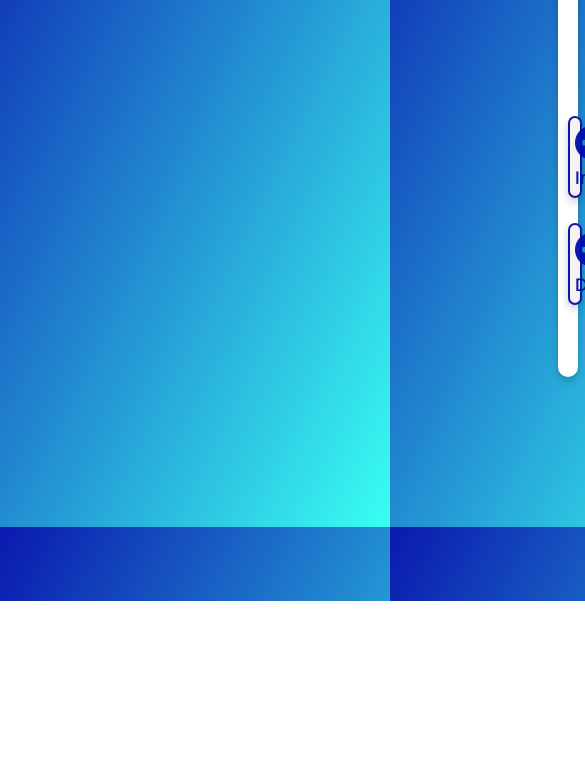
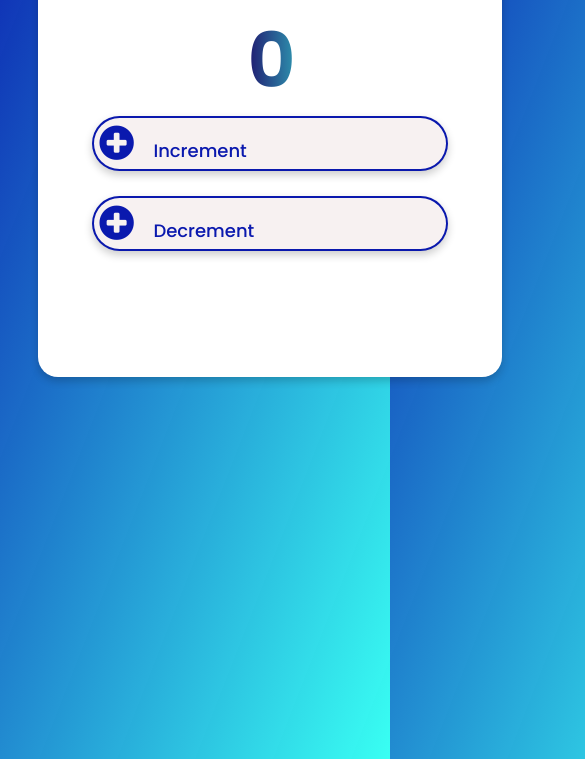
Before and after one commit to AnjaliRaj015/CounterApp, a plain HTML site: page index.html in a window 390 px wide. Shown: the part 243-1002 px from the top of the page, 585 px wide, since content can reach past the window. Before the commit the page ends 844 px from the top, so only its background shows below. Drawn offline with Linux system fonts and the light colour scheme.

Commit message:
Update index.css

```diff
--- a/index.css
+++ b/index.css
@@ -60,3 +60,21 @@ body{
     color: rgb(0,16,171,0.96);
     font-size: 40px;
   }
+  @media (max-width: 400px) {
+  body{
+    height:100vh;
+    width:100vh;
+    background:linear-gradient(to bottom right,rgb(0,16,171,0.96),rgb(57,255,243,1)) ;
+}
+.card {
+    box-shadow: 0 4px 8px 0 rgba(0, 0, 0, 0.2);
+    margin:150px 350px 400px 30px;
+    text-align: center;
+    padding: 10px;
+    font-family: 'Poppins', sans-serif;
+    height: 450px;
+    background-color: white;
+    border-radius: 20px;
+  }
+}
+}
```
